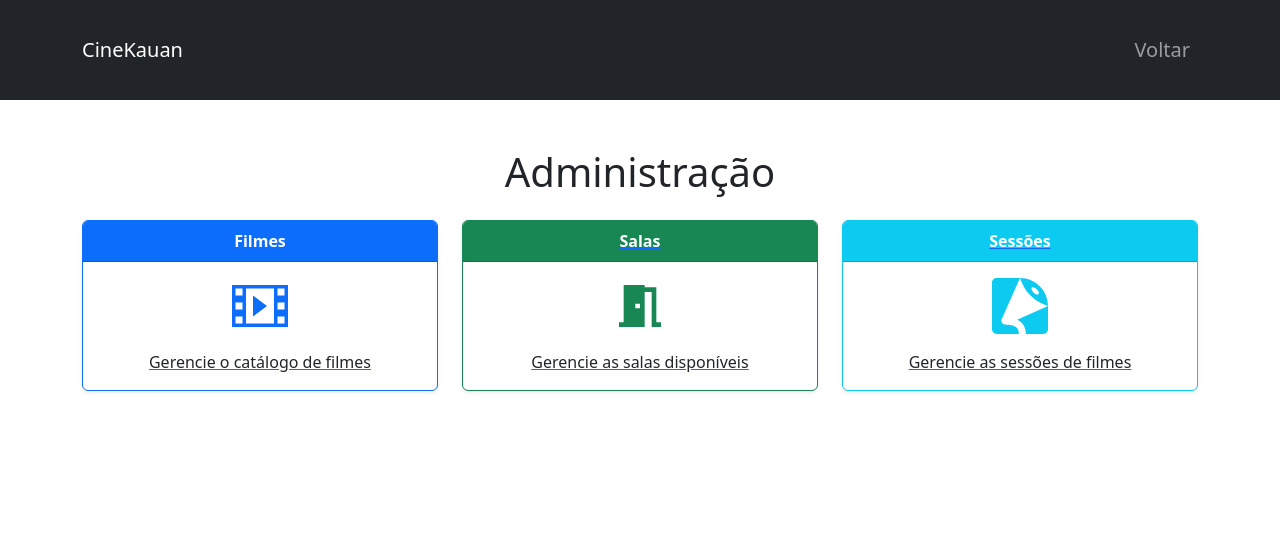
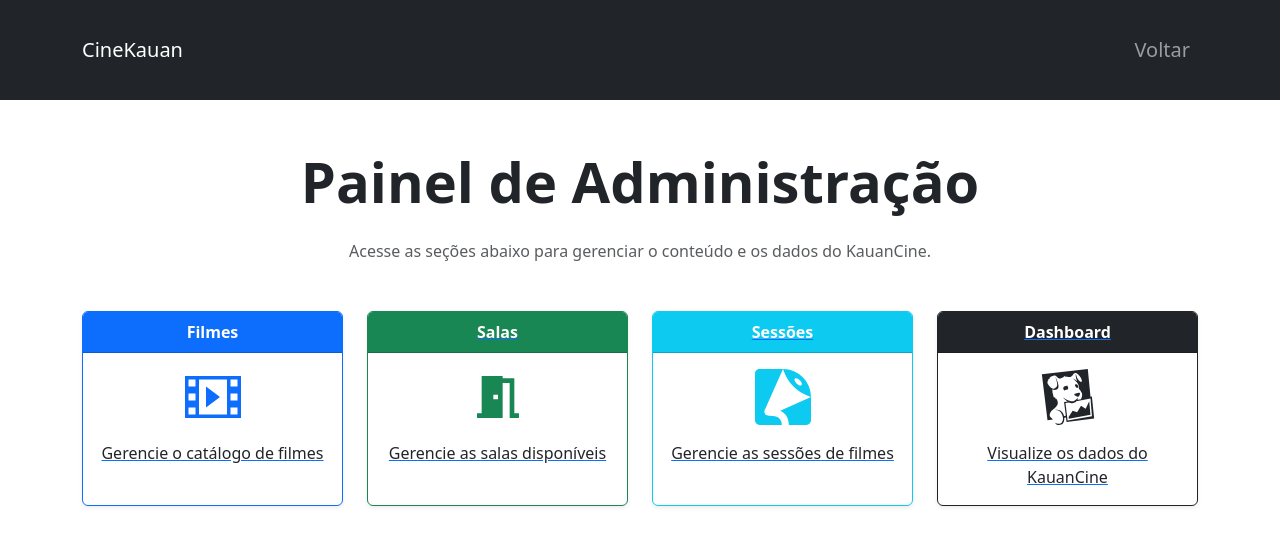
Before and after one commit to Dev-Souza/kauanCine, a Next.js app: page /admin in a window 1280 px wide. Shown: the top 546 px of the page. Built offline with nearby package versions, Linux system fonts and the light colour scheme.

Commit message:
feat: Adicionando sessão de dashboard na tela de admin.

```diff
--- a/src/app/admin/page.js
+++ b/src/app/admin/page.js
@@ -4,17 +4,20 @@ import Link from "next/link";
 import { Card, Col, Container, Row } from "react-bootstrap";
 import { ImFilm } from "react-icons/im";
 import { MdMeetingRoom } from "react-icons/md";
-import { SiSessionize } from "react-icons/si";
+import { SiSessionize, SiDatadog } from "react-icons/si";
 import NavBarPadrao from "../components/NavBarPadrao";
 
 export default function Page() {
     return (
         <>
-            <NavBarPadrao caminho="/"></NavBarPadrao>
+            <NavBarPadrao caminho="/" />
             <Container className="mt-5">
-                <h1 className="text-center mb-4">Administração</h1>
+                <h1 className="text-center mb-4 display-4 fw-bold">Painel de Administração</h1>
+                <p className="text-center mb-5 text-muted">
+                    Acesse as seções abaixo para gerenciar o conteúdo e os dados do KauanCine.
+                </p>
                 <Row className="g-4">
-                    <Col md={4}>
+                    <Col md={6} lg={3}>
                         <Link href={'/admin/filme'} passHref>
                             <Card className="text-center h-100 shadow-sm" border="primary">
                                 <Card.Header className="bg-primary text-white fw-bold">Filmes</Card.Header>
@@ -25,7 +28,7 @@ export default function Page() {
                             </Card>
                         </Link>
                     </Col>
-                    <Col md={4}>
+                    <Col md={6} lg={3}>
                         <Link href={'/admin/sala'} passHref>
                             <Card className="text-center h-100 shadow-sm" border="success">
                                 <Card.Header className="bg-success text-white fw-bold">Salas</Card.Header>
@@ -36,7 +39,7 @@ export default function Page() {
                             </Card>
                         </Link>
                     </Col>
-                    <Col md={4}>
+                    <Col md={6} lg={3}>
                         <Link href={'/admin/sessao'} passHref>
                             <Card className="text-center h-100 shadow-sm" border="info">
                                 <Card.Header className="bg-info text-white fw-bold">Sessões</Card.Header>
@@ -47,6 +50,17 @@ export default function Page() {
                             </Card>
                         </Link>
                     </Col>
+                    <Col md={6} lg={3}>
+                        <Link href={'/admin/dashboard'} passHref>
+                            <Card className="text-center h-100 shadow-sm" border="dark">
+                                <Card.Header className="bg-dark text-white fw-bold">Dashboard</Card.Header>
+                                <Card.Body>
+                                    <SiDatadog className="text-dark display-4 mb-3" />
+                                    <Card.Text>Visualize os dados do KauanCine</Card.Text>
+                                </Card.Body>
+                            </Card>
+                        </Link>
+                    </Col>
                 </Row>
             </Container>
         </>
```
